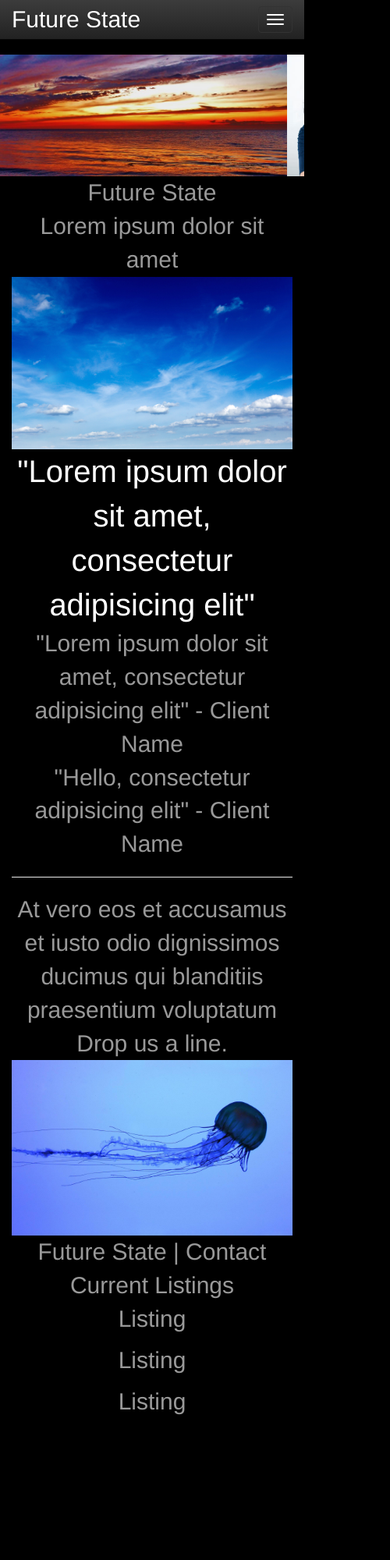
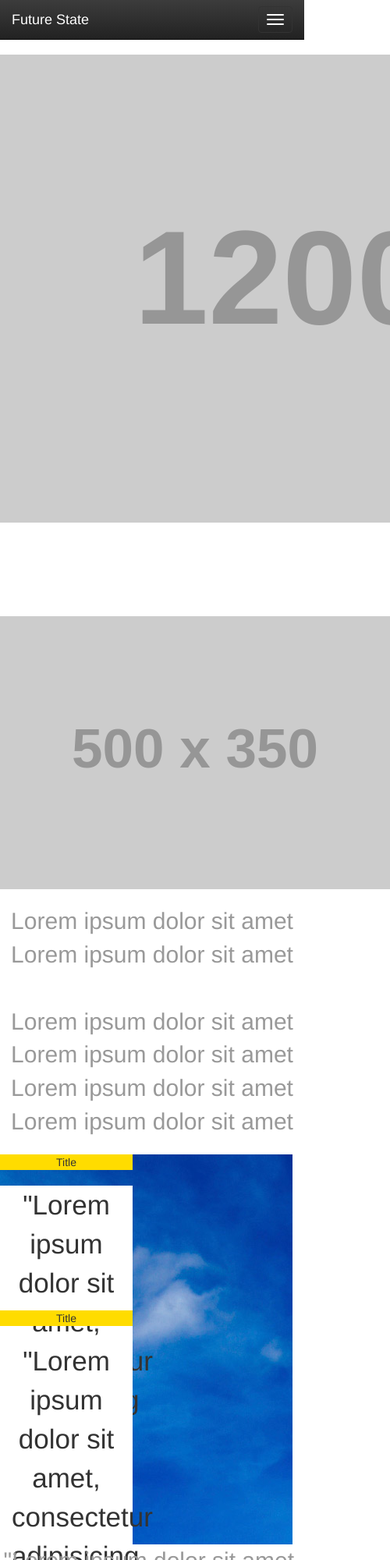
Before and after one commit to JFingert/fs, a plain HTML site: page index.html in a window 390 px wide. Shown: the top 2000 px of the page at 78% size, 500 px wide, since content can reach past the window. Before the commit the page ends 1829 px from the top, so only its background shows below. Drawn offline with nearby package versions, Linux system fonts and the light colour scheme; placeholder pictures from the web are drawn by us.

Commit message:
adds image placeholders, overlays divs over clouds

```diff
--- a/index.html
+++ b/index.html
@@ -25,7 +25,7 @@
 </head>
 
 
-<body class="container">
+<body>
   <div id="top"></div>
 
 
@@ -39,7 +39,7 @@
           <span class="icon-bar"></span>
           <span class="icon-bar"></span>
         </button>
-        <a data-scroll href="#top" class="navbar-brand" class="active" id="future" href="">Future State</a>
+        <a data-scroll href="#top" class="navbar-brand" class="active" href="">Future State</a>
       </div>
 
       <!-- Collect the nav links, forms, and other content for toggling -->
@@ -65,20 +65,20 @@
 
 
 
-  <div class="content">
 
 
 
-<div class="row">
-  <div id="carousel-example-generic" class="carousel slide" class="col-xs-8 col-xs-offset-2" data-ride="carousel">
-    <!-- Indicators -->
-    <ol class="carousel-indicators">
+
+  <div id="landing">
+  <!-- <div id="carousel-example-generic" class="carousel slide" data-ride="carousel">
+  <! Indicators -->
+    <!-- <ol class="carousel-indicators">
       <li data-target="#carousel-example-generic" data-slide-to="0" class="active"></li>
       <li data-target="#carousel-example-generic" data-slide-to="1"></li>
       <li data-target="#carousel-example-generic" data-slide-to="2"></li>
     </ol>
 
-    <!-- Wrapper for slides -->
+    Wrapper for slides
     <div class="carousel-inner">
       <div class="item active">
         <img class="img-responsive" src="images/vividSunset.jpg">
@@ -96,24 +96,51 @@
       </div>
 
     </div>
+  </div> -->
+
+  <img src="http://placehold.it/1200x600">
 </div>
-</div>
+
+
+<div class="content">
 
 
 
   <div id="divOne" class="row">
-      <div class="col-md-6">
-        Future State
+    <div class="col-md-6 divLeft">
+      <img src="http://placehold.it/500x350">
     </div>
-      <div class="col-md-6">
-        Lorem ipsum dolor sit amet
+    <div class="col-md-6 divRight">
+      Lorem ipsum dolor sit amet <br>
+      Lorem ipsum dolor sit amet <br><br>
+
+      Lorem ipsum dolor sit amet <br>
+      Lorem ipsum dolor sit amet <br>
+      Lorem ipsum dolor sit amet <br>
+      Lorem ipsum dolor sit amet <br>
     </div>
   </div>
+
   <div id="clouds" class="row">
-      <img class="img-responsive col-md-6" src="images/sky-home.jpg">
-      <div id="cloudText" class="col-md-6">
-        "Lorem ipsum dolor sit amet, consectetur adipisicing elit"
+    <!-- <img class="img-responsive col-md-12" src="images/sky-home.jpg"> -->
+    <!-- <div class="textOverlay"> -->
+
+      <div class="quote col-md-5 col-md-offset-1">
+        <div class="col-md-6  yellowTop">Title</div><br>
+        <div id="cloudText" class="col-md-6 ">
+          "Lorem ipsum <br> dolor sit amet, consectetur adipisicing elit"
         </div>
+      </div>
+
+      <div class="quote col-md-5 col-md-offset-1">
+        <div class="col-md-6  yellowTop">Title</div><br>
+        <div id="cloudText" class="col-md-6 ">
+          "Lorem ipsum <br> dolor sit amet, consectetur adipisicing elit"
+        </div>
+      </div>
+
+    </div>
+    <!-- </div> -->
 
 
   </div>
@@ -143,17 +170,19 @@
 </div>
 
 <div id="divThree" class="row">
-    <div id="contact" class="col-md-6">
+  <div id="contact" class="col-md-6 divLeft">
     Future State | Contact
   </div>
 
-    <div id="listings" class="col-md-6">
+  <div id="listings" class="col-md-6 divRight">
     Current Listings <br>
     <p>Listing</p>
     <p>Listing</p>
     <p>Listing</p>
+  </div>
 
-
+  <div class="col-md-6 col-md-offset-3 divCenter">
+    "At vero eos et accusamus et iusto odio dignissimos ducimus qui blanditiis praesentium voluptatum"
   </div>
 </div>
 
--- a/styles.css
+++ b/styles.css
@@ -7,9 +7,27 @@ body {
 	text-align: center;
 }
 
-div {
+.navbar {
+  color: white;
+  background: black;
+}
+
+.nav {
+  color: white;
+}
+.content {
+  margin-top: 700px;
+  position: relative;
+  background: white;
+}
+
+#landing {
+  position: fixed;
+}
+
+/*div {
 	float: center;
-}
+}*/
 
 #top {
 	height: 70px;
@@ -23,6 +41,19 @@ div {
 
 .carousel-indicators {
 	display:none;
+}
+
+.divLeft, .divRight {
+  margin-top: 20px;
+  margin-bottom: 20px;
+}
+
+.divCenter {
+  margin-top: 20px;
+  margin-bottom: 20px;
+  font-size: 30px;
+  font-weight: 150;
+  color: #999;
 }
 
 
@@ -76,16 +107,37 @@ div {
 #slideshow IMG.last-active {
     z-index:9;
 }*/
+#clouds {
+  background: url("images/sky-home.jpg");
+  height: 500px;
+  width: 100%;
+}
+
+.quote {
+  width: 200px;
+  height: 200px;
+}
 
 #divOne {
 	position: relative;
 }
 
+.textOverlay {
+  background: white;
+
+}
+
+.yellowTop {
+  background: #FFDC00;
+  width: 100%;
+}
+
 
 #cloudText {
-	font-size: 40px;
+	font-size: 35px;
 	font-weight: 100;
-	color: white;
+	background: white;
+  /*position: relative;*/
 }
 
 
@@ -99,3 +151,8 @@ div {
 	font-weight: 150;
 	color: #999;
 }
+
+#divThree {
+  height: 500px;
+  background: #6e5e78;
+}
```
Lines whose indentation alone changed are shown as unchanged.
